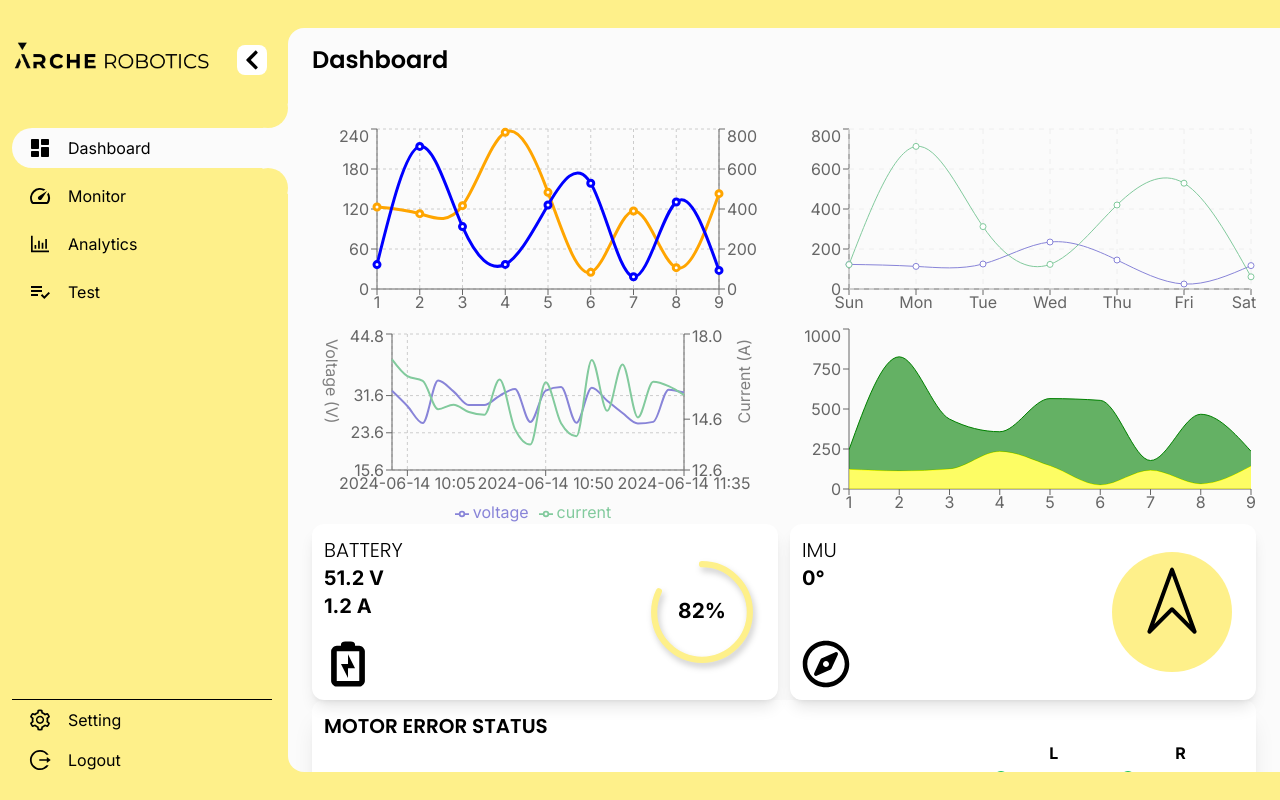
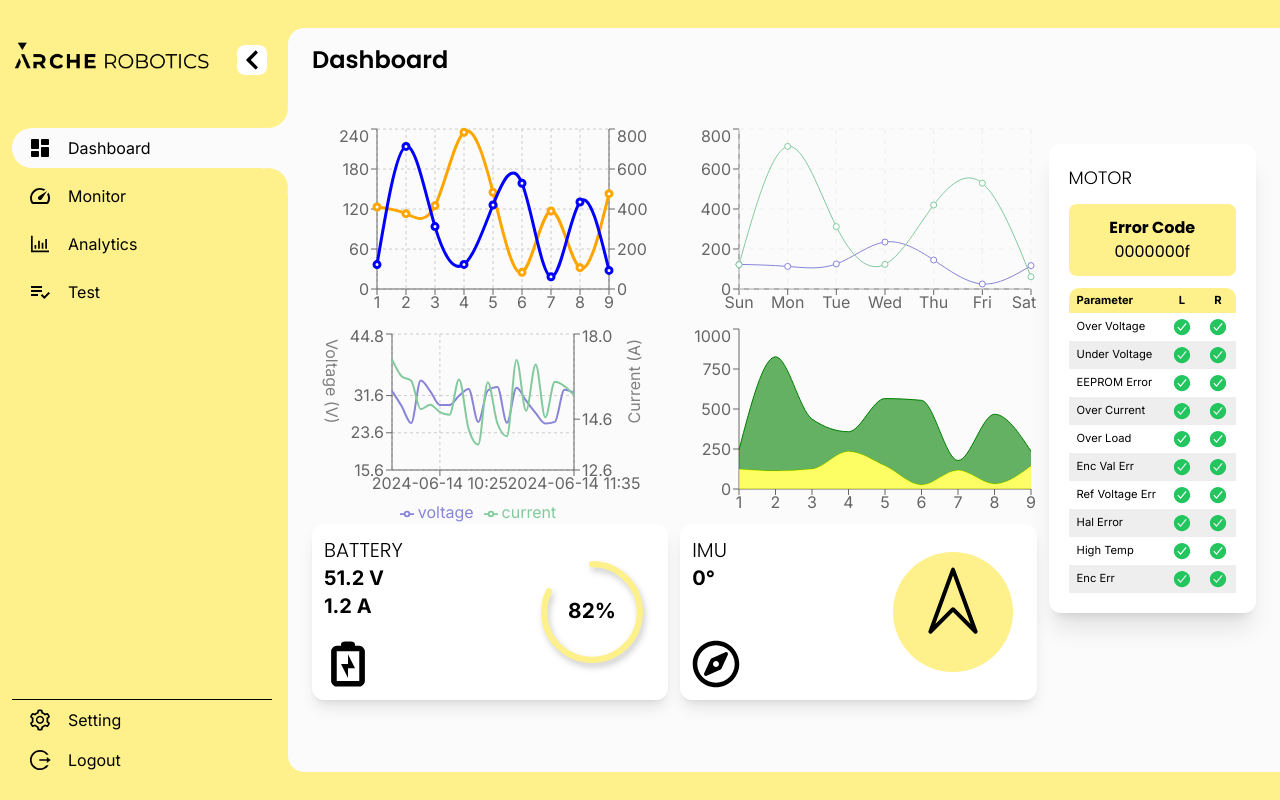
Before and after one commit to YePeOn7/robot_local_web_app, a Next.js app: page /dashboard in a window 1280 px wide. Built offline with nearby package versions, Linux system fonts and the light colour scheme.

Commit message:
add motor error

```diff
--- a/src/app/dashboard/page.tsx
+++ b/src/app/dashboard/page.tsx
@@ -2,13 +2,14 @@ import React from 'react'
 import Sidebar from '@/components/Sidebar'
 import { BatteryCard, IMUCard, MotorErrorCard } from '@/components/InfoCard/InfoCard'
 import { SampleAreaChart, SampleChart1, SampleChart2, SampleChart3 } from '@/components/SampleCharts'
-import { IconErrorStatus } from '@/components/IconStatus'
 
 const Content = () => {
   return (
     <div className='py-7 h-screen bg-primary flex-1 '>
       <div className="content bg-bgColor h-full rounded-l-2xl px-6 py-4 overflow-y-scroll">
-        <h1 className="text-2xl font-semibold mb-12 font-poppins"> Dashboard</h1>
+        <h1 className="page-title text-2xl font-semibold mb-12 font-poppins"> Dashboard</h1>
+        <div className="content-flex flex gap-3">
+          <div className='flex-1'>
             <div className="grid grid-cols-1 md:grid-cols-2">
               <SampleChart1 />
               <SampleChart2 />
@@ -19,7 +20,12 @@ const Content = () => {
               <BatteryCard soc={82} voltage={51.2} current={1.2} />
               <IMUCard angle={0} />
             </div>
-        <MotorErrorCard errorCode={1}/>
+          </div>
+          <div>
+            <MotorErrorCard errorCode={15} />
+          </div>
+        </div>
+
       </div>
     </div>
   )
--- a/src/components/IconStatus.tsx
+++ b/src/components/IconStatus.tsx
@@ -7,7 +7,7 @@ interface IconErrorStatusProps{
 
 const IconErrorStatus:React.FC<IconErrorStatusProps> = ({status}) => {
   return (
-    <span>
+    <span className='flex justify-center'>
       {status? <IoCloseCircle className='text-red-500 text-xl'/>
       : <IoCheckmarkCircleSharp className='text-green-500 text-xl'/> }
     </span>
--- a/src/components/InfoCard/InfoCard.tsx
+++ b/src/components/InfoCard/InfoCard.tsx
@@ -96,18 +96,27 @@ const MotorErrorCard: React.FC<MotorErrorProps> = ({ errorCode }) => {
     }
   })
 
+  const hexFormat= (value: number)=>{
+    let hex = value.toString(16);
+    return hex.padStart(8, '0');;
+  }
+
   useEffect(() => {
 
   }, [errorCode])
   return (
-    <div className='motor-error-code flex flex-col p-3 bg-white shadow-xl hover:shadow-none rounded-xl'>
-      <h1 className='font-poppins font-semibold text-xl'>MOTOR ERROR STATUS</h1>
-      <table>
+    <div className='motor-error-code-container flex flex-col p-5 bg-white shadow-xl hover:shadow-none rounded-xl mt-5'>
+      <h1 className='font-poppins font-light text-lg'>MOTOR</h1>
+      <div className='bg-primary rounded-lg my-3 py-3'>
+        <h1 className='font-poppins font-bold text-center'>Error Code</h1>
+        <h2 className='font-poppins text-center'>{hexFormat(errorCode)}</h2>
+      </div>
+      <table className='motor-error-code-table'>
         <thead>
-          <tr>
-            <th></th>
-            <th>L</th>
-            <th>R</th>
+          <tr className='text-left '>
+            <th>Parameter</th>
+            <th className='text-center'>L</th>
+            <th className='text-center'>R</th>
           </tr>
         </thead>
         <tbody>
--- a/src/components/InfoCard/style.css
+++ b/src/components/InfoCard/style.css
@@ -14,3 +14,29 @@
   fill: black !important;
   font-weight: bold;
 }
+
+.motor-error-code-table{
+  font-size: 0.7rem;
+}
+
+.motor-error-code-table th,
+.motor-error-code-table td {
+  padding: 4px 8px;
+}
+
+.motor-error-code-table tbody tr:nth-of-type(even){
+  background-color: #eee;
+}
+
+/* table, td, th {
+  border: 2px solid;
+} */
+
+table thead{
+  background-color: var(--primary-color);
+}
+
+table{
+  border-radius: 10px 10px 0 0;
+  overflow: hidden;
+}
```
Lines whose indentation alone changed are shown as unchanged.
